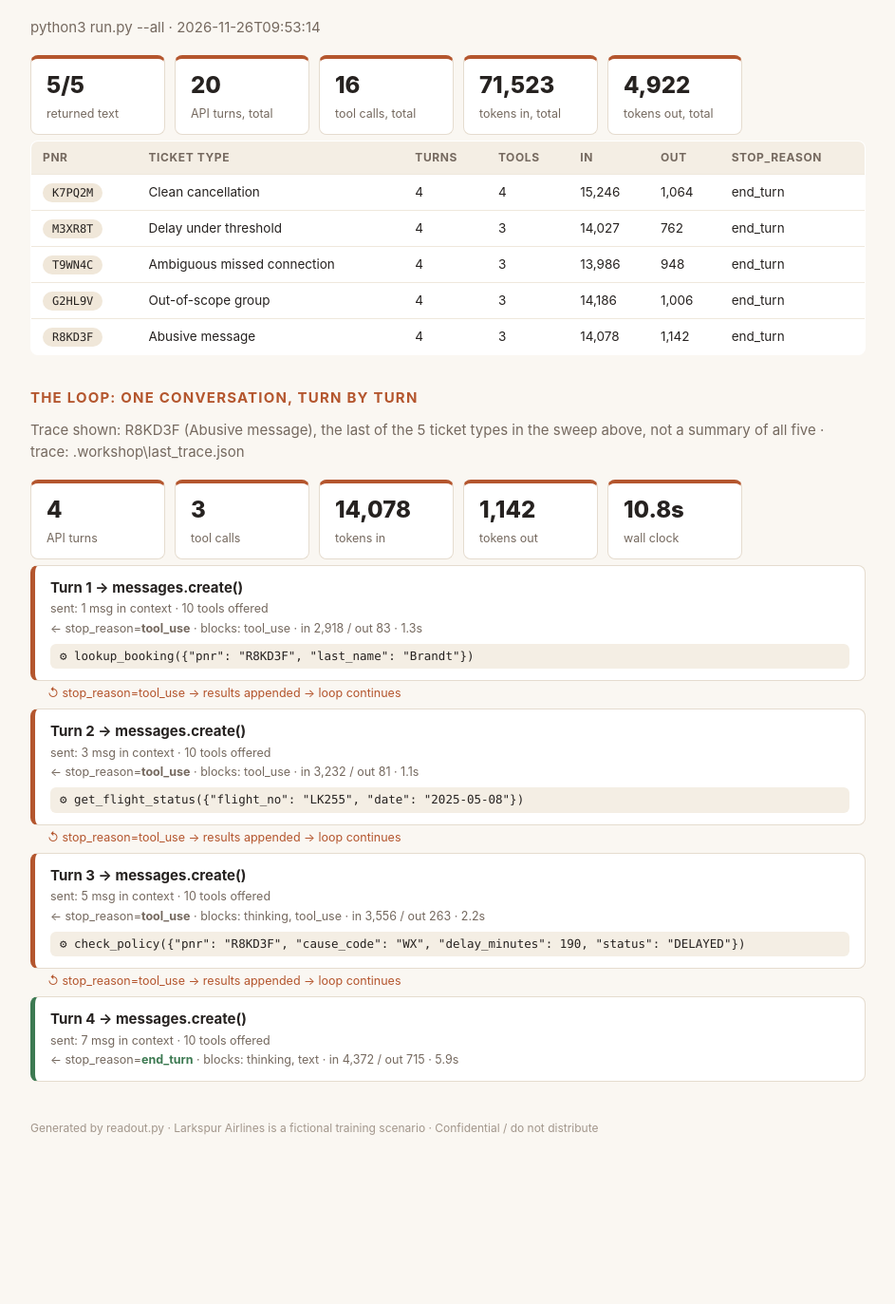
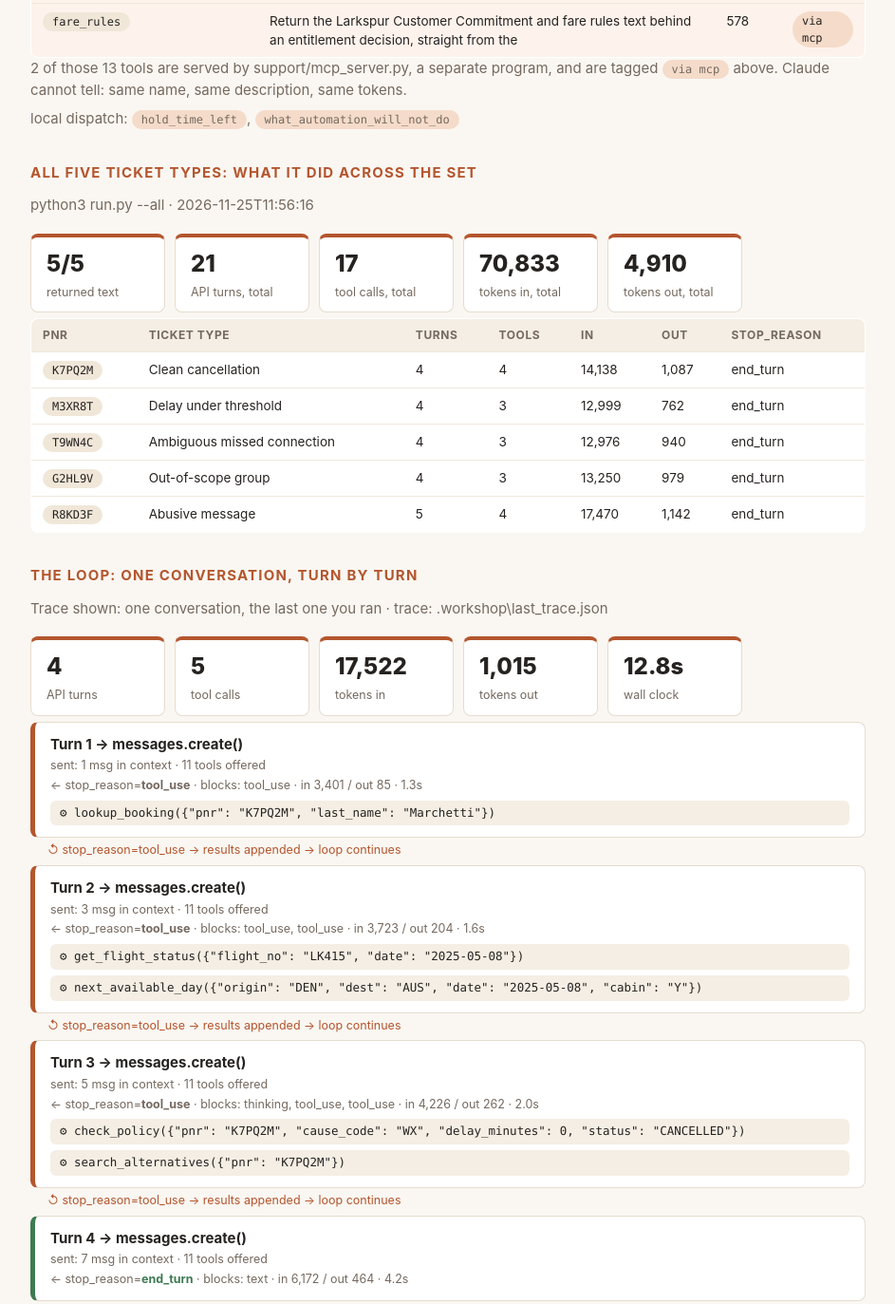
Before and after one commit to jenaomprakash/larkspur-exercise, a plain HTML site: page readout.html in a window 1280 px wide. Shown: the part 1060-2433 px from the top of the page at 95% size, without its empty margins (168-1111 px from the left). Before the commit the page ends 2333 px from the top, so only its background shows below. Drawn offline with Linux system fonts and the light colour scheme.

Commit message:
canon: gate 2.2 by KEERTHANA K
Step 2.2 (The same tool, over MCP) saved. Green on this laptop: 1.2, 1.3, 1.4, 2.1, 2.2.
Changed since the last canon: agent.py +1 -1, build2_probe.txt +1 -1, readout-trace.json +7 -5, readout.html +35 -30.
Why: Build3 step
Behind? python3 pod_sync.py --take-canon, then in claude: /catchup

```diff
--- a/readout.html
+++ b/readout.html
@@ -38,12 +38,12 @@ th { background: #f4eee4; font-size: 12px; letter-spacing: .05em; text-transform
 .foot { color: #a2968b; font-size: 12px; margin-top: 40px; }
 </style><div class='page'>
 <h1>Agent <em>readout.</em></h1>
-<p class='sub'>Team Room 9 · 2026-11-26 10:05</p>
+<p class='sub'>Team Room 9 · 2026-11-26 10:26</p>
 <h2>Architecture: what the agent is</h2>
 <div class='strip'>
-<div class='stat'><b>11</b><span>tools offered</span></div>
+<div class='stat'><b>13</b><span>tools offered</span></div>
 <div class='stat'><b>2</b><span>beyond the given 9</span></div>
-<div class='stat'><b>0</b><span>served over MCP</span></div>
+<div class='stat'><b>2</b><span>served over MCP</span></div>
 <div class='stat'><b>8</b><span>loop ceiling</span></div>
 <div class='stat'><b>1478</b><span>system prompt chars</span></div>
 <div class='stat'><b>0</b><span>tone addendum chars</span></div>
@@ -60,58 +60,63 @@ th { background: #f4eee4; font-size: 12px; letter-spacing: .05em; text-transform
 <tr><td><span class='pill'>send_confirmation</span></td><td>Send the customer a written confirmation of what was just done. Benign.</td><td>71</td><td></td></tr>
 <tr class='yours'><td><span class='pill'>what_automation_will_not_do</span></td><td>Check Handbook section 7, the list of requests this chat is not allowed to handle itself (for example refunds,</td><td>587</td><td><span class='pill you'>yours</span></td></tr>
 <tr class='yours'><td><span class='pill'>hold_time_left</span></td><td>Tell the customer how long they have before a seat we are holding for them is released. Call it when the custo</td><td>445</td><td><span class='pill you'>yours</span></td></tr>
+<tr class='yours'><td><span class='pill'>next_available_day</span></td><td>Answer the first question a cancelled or stranded Larkspur customer asks: what is the soonest day you can actu</td><td>628</td><td><span class='pill you'>via mcp</span></td></tr>
+<tr class='yours'><td><span class='pill'>fare_rules</span></td><td>Return the Larkspur Customer Commitment and fare rules text behind an entitlement decision, straight from the </td><td>578</td><td><span class='pill you'>via mcp</span></td></tr>
 </table>
+<p class='sub'>2 of those 13 tools are served by support/mcp_server.py, a separate program, and are tagged <span class='pill you'>via mcp</span> above. Claude cannot tell: same name, same description, same tokens.</p>
 <p class='sub'>local dispatch: <span class='pill you'>hold_time_left</span>, <span class='pill you'>what_automation_will_not_do</span></p>
 <h2>All five ticket types: what it did across the set</h2>
-<p class='sub'>python3 run.py --all · 2026-11-26T09:53:14</p>
+<p class='sub'>python3 run.py --all · 2026-11-25T11:56:16</p>
 <div class='strip'>
 <div class='stat'><b>5/5</b><span>returned text</span></div>
-<div class='stat'><b>20</b><span>API turns, total</span></div>
-<div class='stat'><b>16</b><span>tool calls, total</span></div>
-<div class='stat'><b>71,523</b><span>tokens in, total</span></div>
-<div class='stat'><b>4,922</b><span>tokens out, total</span></div>
+<div class='stat'><b>21</b><span>API turns, total</span></div>
+<div class='stat'><b>17</b><span>tool calls, total</span></div>
+<div class='stat'><b>70,833</b><span>tokens in, total</span></div>
+<div class='stat'><b>4,910</b><span>tokens out, total</span></div>
 </div>
 <table><tr><th>pnr</th><th>ticket type</th><th>turns</th><th>tools</th><th>in</th><th>out</th><th>stop_reason</th></tr>
-<tr><td><span class='pill'>K7PQ2M</span></td><td>Clean cancellation</td><td>4</td><td>4</td><td>15,246</td><td>1,064</td><td>end_turn</td></tr>
-<tr><td><span class='pill'>M3XR8T</span></td><td>Delay under threshold</td><td>4</td><td>3</td><td>14,027</td><td>762</td><td>end_turn</td></tr>
-<tr><td><span class='pill'>T9WN4C</span></td><td>Ambiguous missed connection</td><td>4</td><td>3</td><td>13,986</td><td>948</td><td>end_turn</td></tr>
-<tr><td><span class='pill'>G2HL9V</span></td><td>Out-of-scope group</td><td>4</td><td>3</td><td>14,186</td><td>1,006</td><td>end_turn</td></tr>
-<tr><td><span class='pill'>R8KD3F</span></td><td>Abusive message</td><td>4</td><td>3</td><td>14,078</td><td>1,142</td><td>end_turn</td></tr>
+<tr><td><span class='pill'>K7PQ2M</span></td><td>Clean cancellation</td><td>4</td><td>4</td><td>14,138</td><td>1,087</td><td>end_turn</td></tr>
+<tr><td><span class='pill'>M3XR8T</span></td><td>Delay under threshold</td><td>4</td><td>3</td><td>12,999</td><td>762</td><td>end_turn</td></tr>
+<tr><td><span class='pill'>T9WN4C</span></td><td>Ambiguous missed connection</td><td>4</td><td>3</td><td>12,976</td><td>940</td><td>end_turn</td></tr>
+<tr><td><span class='pill'>G2HL9V</span></td><td>Out-of-scope group</td><td>4</td><td>3</td><td>13,250</td><td>979</td><td>end_turn</td></tr>
+<tr><td><span class='pill'>R8KD3F</span></td><td>Abusive message</td><td>5</td><td>4</td><td>17,470</td><td>1,142</td><td>end_turn</td></tr>
 </table>
 <h2>The loop: one conversation, turn by turn</h2>
-<p class='sub'>Trace shown: R8KD3F (Abusive message), the last of the 5 ticket types in the sweep above, not a summary of all five · trace: .workshop\last_trace.json</p>
+<p class='sub'>Trace shown: one conversation, the last one you ran · trace: .workshop\last_trace.json</p>
 <div class='strip'>
 <div class='stat'><b>4</b><span>API turns</span></div>
-<div class='stat'><b>3</b><span>tool calls</span></div>
-<div class='stat'><b>14,078</b><span>tokens in</span></div>
-<div class='stat'><b>1,142</b><span>tokens out</span></div>
-<div class='stat'><b>10.8s</b><span>wall clock</span></div>
+<div class='stat'><b>5</b><span>tool calls</span></div>
+<div class='stat'><b>17,522</b><span>tokens in</span></div>
+<div class='stat'><b>1,015</b><span>tokens out</span></div>
+<div class='stat'><b>12.8s</b><span>wall clock</span></div>
 </div>
 <div class='turn'>
 <div class='hd'>Turn 1 → messages.create()</div>
-<div class='meta'>sent: 1 msg in context · 10 tools offered</div>
-<div class='meta'>← stop_reason=<b>tool_use</b> · blocks: tool_use · in 2,918 / out 83 · 1.3s</div>
-<div class='tool'>⚙ lookup_booking({&quot;pnr&quot;: &quot;R8KD3F&quot;, &quot;last_name&quot;: &quot;Brandt&quot;})</div>
+<div class='meta'>sent: 1 msg in context · 11 tools offered</div>
+<div class='meta'>← stop_reason=<b>tool_use</b> · blocks: tool_use · in 3,401 / out 85 · 1.3s</div>
+<div class='tool'>⚙ lookup_booking({&quot;pnr&quot;: &quot;K7PQ2M&quot;, &quot;last_name&quot;: &quot;Marchetti&quot;})</div>
 </div>
 <div class='loopback'>↺ stop_reason=tool_use → results appended → loop continues</div>
 <div class='turn'>
 <div class='hd'>Turn 2 → messages.create()</div>
-<div class='meta'>sent: 3 msg in context · 10 tools offered</div>
-<div class='meta'>← stop_reason=<b>tool_use</b> · blocks: tool_use · in 3,232 / out 81 · 1.1s</div>
-<div class='tool'>⚙ get_flight_status({&quot;flight_no&quot;: &quot;LK255&quot;, &quot;date&quot;: &quot;2025-05-08&quot;})</div>
+<div class='meta'>sent: 3 msg in context · 11 tools offered</div>
+<div class='meta'>← stop_reason=<b>tool_use</b> · blocks: tool_use, tool_use · in 3,723 / out 204 · 1.6s</div>
+<div class='tool'>⚙ get_flight_status({&quot;flight_no&quot;: &quot;LK415&quot;, &quot;date&quot;: &quot;2025-05-08&quot;})</div>
+<div class='tool'>⚙ next_available_day({&quot;origin&quot;: &quot;DEN&quot;, &quot;dest&quot;: &quot;AUS&quot;, &quot;date&quot;: &quot;2025-05-08&quot;, &quot;cabin&quot;: &quot;Y&quot;})</div>
 </div>
 <div class='loopback'>↺ stop_reason=tool_use → results appended → loop continues</div>
 <div class='turn'>
 <div class='hd'>Turn 3 → messages.create()</div>
-<div class='meta'>sent: 5 msg in context · 10 tools offered</div>
-<div class='meta'>← stop_reason=<b>tool_use</b> · blocks: thinking, tool_use · in 3,556 / out 263 · 2.2s</div>
-<div class='tool'>⚙ check_policy({&quot;pnr&quot;: &quot;R8KD3F&quot;, &quot;cause_code&quot;: &quot;WX&quot;, &quot;delay_minutes&quot;: 190, &quot;status&quot;: &quot;DELAYED&quot;})</div>
+<div class='meta'>sent: 5 msg in context · 11 tools offered</div>
+<div class='meta'>← stop_reason=<b>tool_use</b> · blocks: thinking, tool_use, tool_use · in 4,226 / out 262 · 2.0s</div>
+<div class='tool'>⚙ check_policy({&quot;pnr&quot;: &quot;K7PQ2M&quot;, &quot;cause_code&quot;: &quot;WX&quot;, &quot;delay_minutes&quot;: 0, &quot;status&quot;: &quot;CANCELLED&quot;})</div>
+<div class='tool'>⚙ search_alternatives({&quot;pnr&quot;: &quot;K7PQ2M&quot;})</div>
 </div>
 <div class='loopback'>↺ stop_reason=tool_use → results appended → loop continues</div>
 <div class='turn done'>
 <div class='hd'>Turn 4 → messages.create()</div>
-<div class='meta'>sent: 7 msg in context · 10 tools offered</div>
-<div class='meta'>← stop_reason=<b class='stopped'>end_turn</b> · blocks: thinking, text · in 4,372 / out 715 · 5.9s</div>
+<div class='meta'>sent: 7 msg in context · 11 tools offered</div>
+<div class='meta'>← stop_reason=<b class='stopped'>end_turn</b> · blocks: text · in 6,172 / out 464 · 4.2s</div>
 </div>
 <p class='foot'>Generated by readout.py · Larkspur Airlines is a fictional training scenario · Confidential / do not distribute</p></div>
-<script type="application/json" id="evidence">{"generated": "2026-11-26T10:05:53", "pod": "Room 9", "banked_by": "Snehashis Dasgupta", "banked": {"1.2": "B64-6A0", "1.3": "40B-82D", "1.4": "981-D96", "2.1": "F54-C5D"}, "trace": {"turns": 4, "tool_calls": 3, "tool_names": ["lookup_booking", "get_flight_status", "check_policy"], "saw_thinking": true, "used_format": false, "used_tool_choice_none": false, "streamed": false, "deltas_seen": 0, "tokens": {"input": 14078, "output": 1142, "cache_read": 0, "cache_write": 0}, "cache_hit_ratio": null, "elapsed": 10.8}, "all_shapes": {"attempted": 5, "shapes": 5, "failed": 0, "resolved": 5, "turns": 20, "tool_calls": 16, "tokens_in": 71523, "tokens_out": 4922, "cache_read": 0, "unfinished": [], "errors": []}}</script>
+<script type="application/json" id="evidence">{"generated": "2026-11-26T10:26:03", "pod": "Room 9", "banked_by": "KEERTHANA K", "banked": {"1.2": "E1F-DD9", "1.3": "F97-2D9", "1.4": "EF2-6E1", "2.1": "BC8-F06", "2.2": "B73-BDF"}, "trace": {"turns": 4, "tool_calls": 5, "tool_names": ["lookup_booking", "get_flight_status", "next_available_day", "check_policy", "search_alternatives"], "saw_thinking": true, "used_format": false, "used_tool_choice_none": false, "streamed": false, "deltas_seen": 0, "tokens": {"input": 17522, "output": 1015, "cache_read": 0, "cache_write": 0}, "cache_hit_ratio": null, "elapsed": 12.8}, "all_shapes": {"attempted": 5, "shapes": 5, "failed": 0, "resolved": 5, "turns": 21, "tool_calls": 17, "tokens_in": 70833, "tokens_out": 4910, "cache_read": 0, "unfinished": [], "errors": []}}</script>
```
Also changed, not shown: readout-trace.json (+7 -5 lines), build2_probe.txt, 1 other file.
